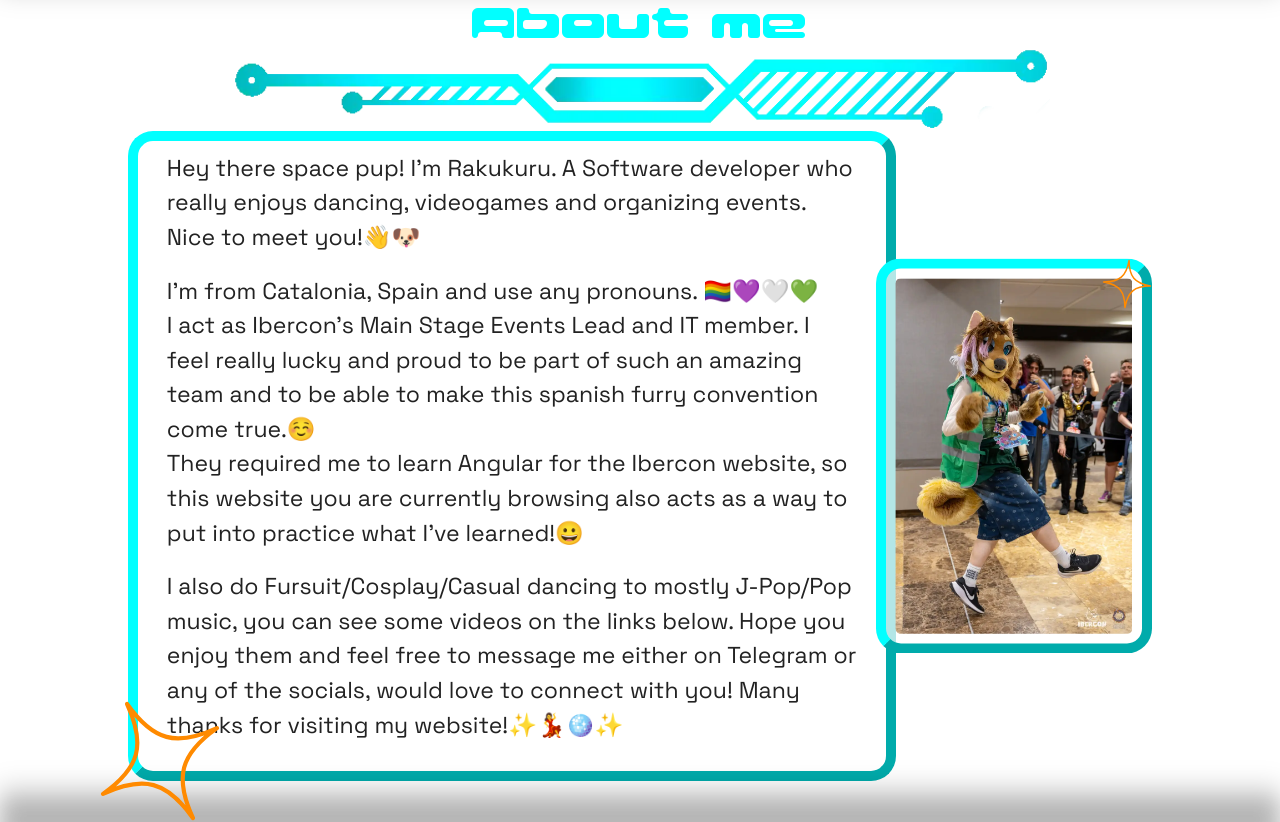
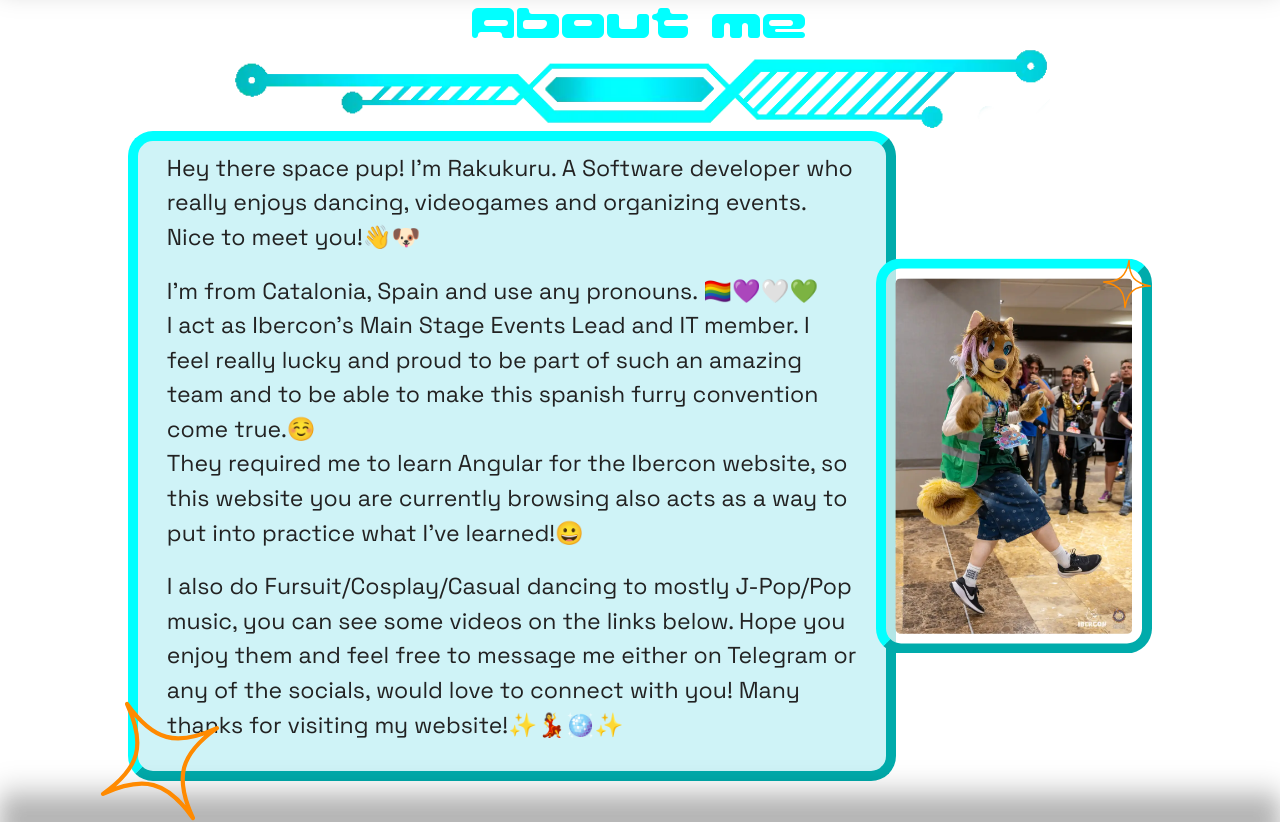
Before and after one commit to Rakukuru/DancingDogRaku-Website, an Angular app: page / in a window 1280 px wide. Shown: the part 720-1542 px from the top of the page. Built offline with nearby package versions, Linux system fonts and the light colour scheme.

Commit message:
added a background color to the article blocks

```diff
--- a/src/styles.css
+++ b/src/styles.css
@@ -52,7 +52,8 @@ app-content-block article {
     border-color: var(--accent-color); border-style: outset;
     border-radius: 25px;
     border-width: 10px;
-    white-space: pre-wrap
+    white-space: pre-wrap;
+    background-color: rgba(17, 195, 215, 0.2);
 }
 
 li{
```
